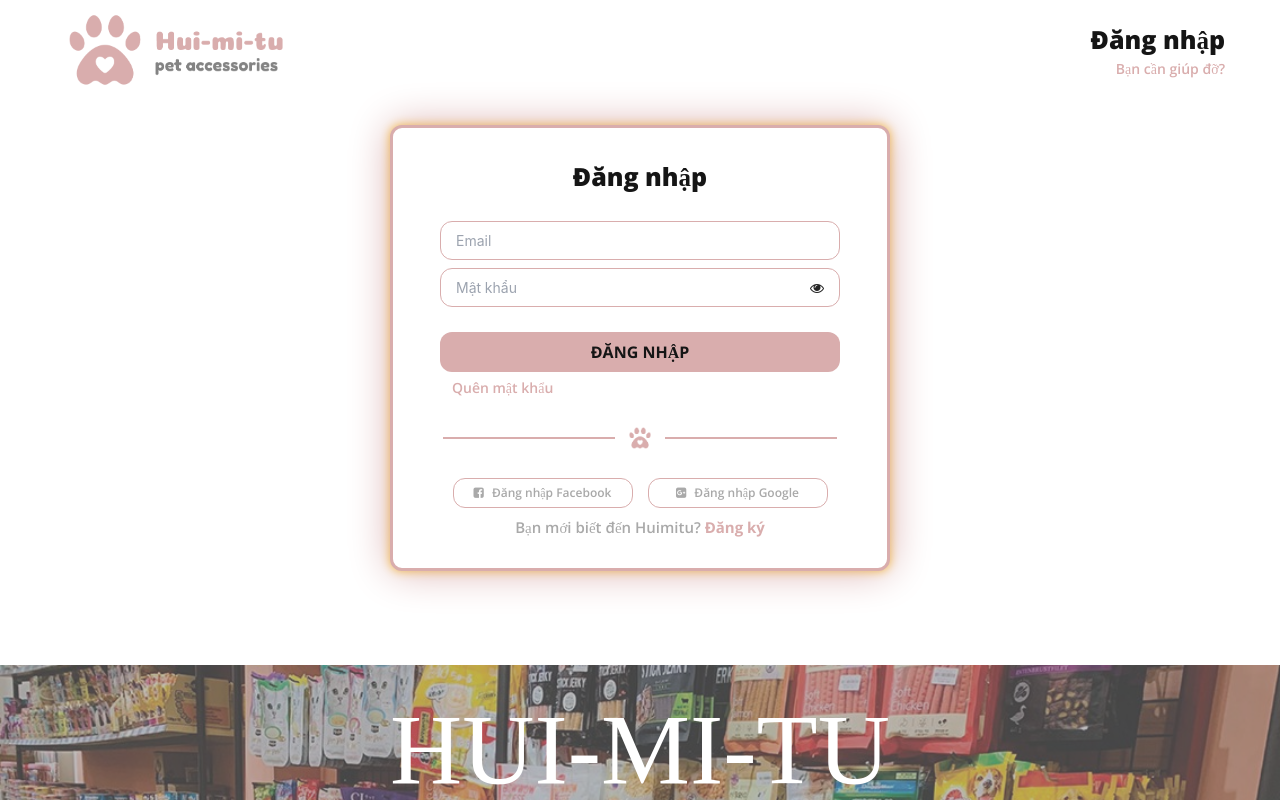
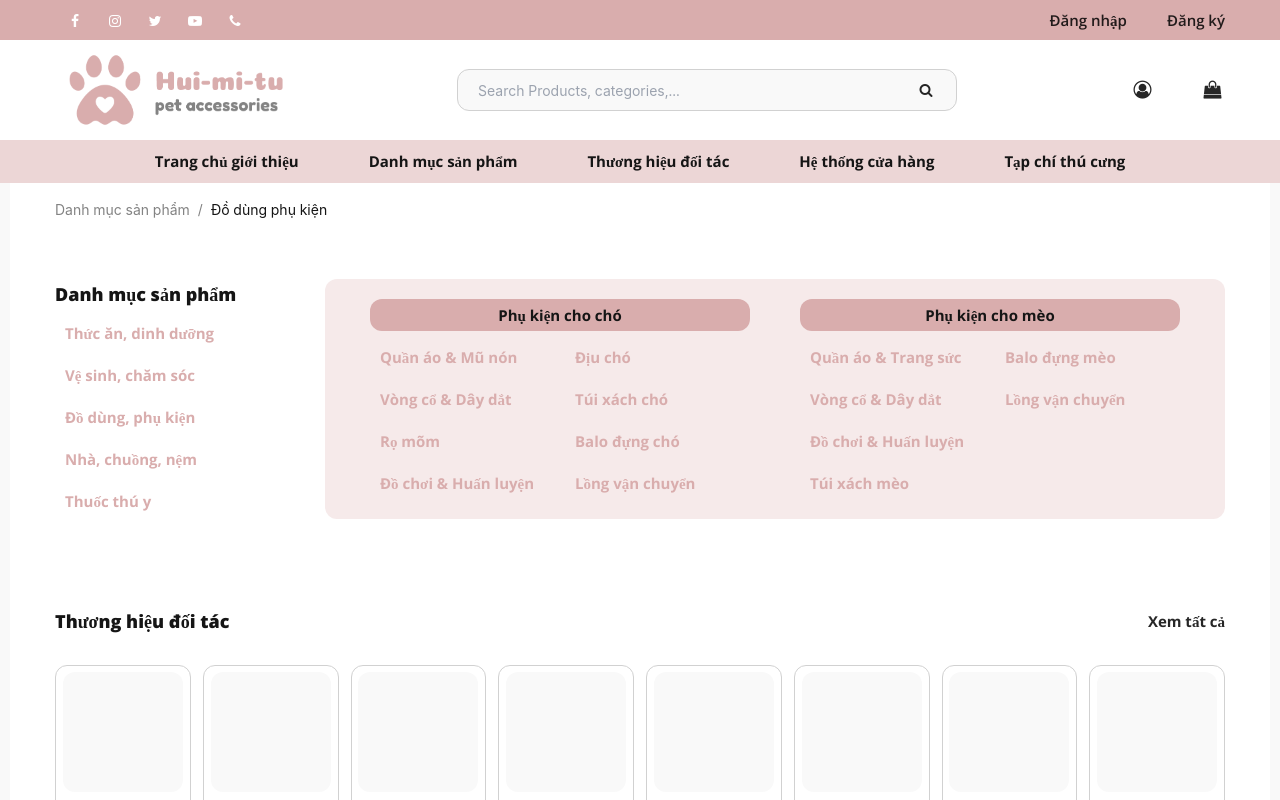
Before and after one commit to txuanson/ec01-04-fe, a React (Create React App) app: page /login in a window 1280 px wide. Shown: the top 800 px of the page. Built offline with nearby package versions, Linux system fonts and the light colour scheme; a web font is replaced by a local one.

Commit message:
update HomePage
add effect

```diff
--- a/src/App.tsx
+++ b/src/App.tsx
@@ -15,8 +15,9 @@
     //     </Routes>
     //   </BrowserRouter>
     // </MainLayout>
-    <Authen></Authen>
-    // <HomePage></HomePage>
+
+    // <Authen></Authen>
+    <HomePage></HomePage>
   );
 }
 export default App;
--- a/src/components/layout/Brand.tsx
+++ b/src/components/layout/Brand.tsx
@@ -4,10 +4,10 @@
 function BrandItem(props) {
   return (
     <>
-      <div className="brand-item bd-rd-12">
+      <a href="" className="brand-item bd-rd-12">
         <div className="brand-img bd-rd-12">{props.item.img}</div>
         <div className="brand-name">{props.item.name}</div>
-      </div>
+      </a>
     </>
   );
 }
--- a/src/components/layout/Header2.tsx
+++ b/src/components/layout/Header2.tsx
@@ -7,37 +7,34 @@
     <>
       <div className="body bg-pink-100">
         <div className="container flex-row space-between">
-          <div className="flex-row social-media">
-            <a href="#">
+          <div className="flex-row">
+            <button className="social-btn">
               <i
-                className="fa fa-facebook ic-social text-white-100"
+                className="fa fa-facebook text-white-100"
                 aria-hidden="true"
               ></i>
-            </a>
-            <a href="#">
+            </button>
+            <button className="social-btn">
               <i
-                className="fa fa-instagram ic-social text-white-100"
+                className="fa fa-instagram text-white-100"
                 aria-hidden="true"
               ></i>
-            </a>
-            <a href="#">
+            </button>
+            <button className="social-btn">
               <i
-                className="fa fa-twitter ic-social text-white-100"
+                className="fa fa-twitter text-white-100"
                 aria-hidden="true"
               ></i>
-            </a>
-            <a href="#">
+            </button>
+            <button className="social-btn">
               <i
-                className="fa fa-youtube-play ic-social text-white-100"
+                className="fa fa-youtube-play text-white-100"
                 aria-hidden="true"
               ></i>
-            </a>
-            <a href="#">
-              <i
-                className="fa fa-phone ic-social text-white-100"
-                aria-hidden="true"
-              ></i>
-            </a>
+            </button>
+            <button className="social-btn">
+              <i className="fa fa-phone text-white-100" aria-hidden="true"></i>
+            </button>
           </div>
 
           <div className="flex-row account">
--- a/src/components/layout/Products.tsx
+++ b/src/components/layout/Products.tsx
@@ -6,7 +6,7 @@
 function Product(props) {
   return (
     <>
-      <div className="product-item bd-rd-12">
+      <a href="" className="product-item bd-rd-12">
         <div className="product-img bd-rd-12">
           <div className="discount-tag bg-pink-30 bd-rd-12">
             <div className="discount text-pink-100">{props.item.discount}</div>
@@ -22,7 +22,7 @@
             {props.item.cost_price}
           </div>
         </div>
-      </div>
+      </a>
     </>
   );
 }
--- a/src/components/layout/StoreBlog.tsx
+++ b/src/components/layout/StoreBlog.tsx
@@ -21,13 +21,13 @@
         </div>
 
         <div className="section-content">
-          <div className="store-container flex-col bg-white-100 bd-rd-12">
+          <a href="" className="store-container flex-col bg-white-100 bd-rd-12">
             <div className="store-img bg-grey-100">{store.img}</div>
             <div className="store-content flex-col">
               <div className="store-title">{store.name}</div>
               <div className="store-subtitle">{`Địa chỉ: ${store.address}\nĐiện thoại: ${store.phone}\nThời gian mở cửa: ${store.opening}`}</div>
             </div>
-          </div>
+          </a>
         </div>
       </div>
     </>
@@ -37,13 +37,13 @@
 function Article(props) {
   return (
     <>
-      <div className="blog-container flex-col bg-white-100 bd-rd-12">
+      <a href="" className="blog-container flex-col bg-white-100 bd-rd-12">
         <div className="blog-img bg-grey-100">{props.article.img}</div>
         <div className="blog-content">
           <div className="blog-title">{props.article.title}</div>
           <div className="blog-subtitle">{props.article.subtitle}</div>
         </div>
-      </div>
+      </a>
     </>
   );
 }
--- a/src/components/layout/app.css
+++ b/src/components/layout/app.css
@@ -181,10 +181,6 @@
   overflow: hidden;
 }
 
-.social-media {
-  padding: 5px 0px;
-  gap: 10px;
-}
 .account {
   padding: 8.75px 0px;
   gap: 40px;
@@ -312,6 +308,13 @@
   align-items: center;
   gap: 8px;
 }
+.social-btn {
+  width: 40px;
+  height: 40px;
+}
+.social-btn:hover {
+  background-color: #d1d1d1;
+}
 .account-btn {
   font-family: "Open Sans";
   font-style: normal;
@@ -320,6 +323,9 @@
   display: flex;
   align-items: center;
   white-space: nowrap;
+}
+.account-btn:hover {
+  text-decoration: underline;
 }
 .logo-full {
   width: 229px;
@@ -413,6 +419,9 @@
   background: #ffffff;
   border: 1px solid #d1d1d1;
 }
+.brand-item:hover {
+  text-shadow: 0 0 15px #d9adad, 0 0 5px #a9a9a9;
+}
 .brand-img {
   width: 120px;
   height: 120px;
@@ -504,6 +513,9 @@
   background: #ffffff;
   border: 1px solid #d1d1d1;
 }
+.product-item:hover {
+  box-shadow: 0 0 5px #d9adad;
+}
 .product-img {
   width: 170px;
   height: 170px;
@@ -570,6 +582,9 @@
   gap: 10px;
   width: 665px;
 }
+.store-container:hover {
+  color: #d9adad;
+}
 .store-img {
   width: 635px;
   height: 300px;
@@ -603,6 +618,9 @@
   padding: 12px;
   gap: 10px;
   width: 220px;
+}
+.blog-container:hover {
+  color: #d9adad;
 }
 .blog-img {
   width: 196px;
```
